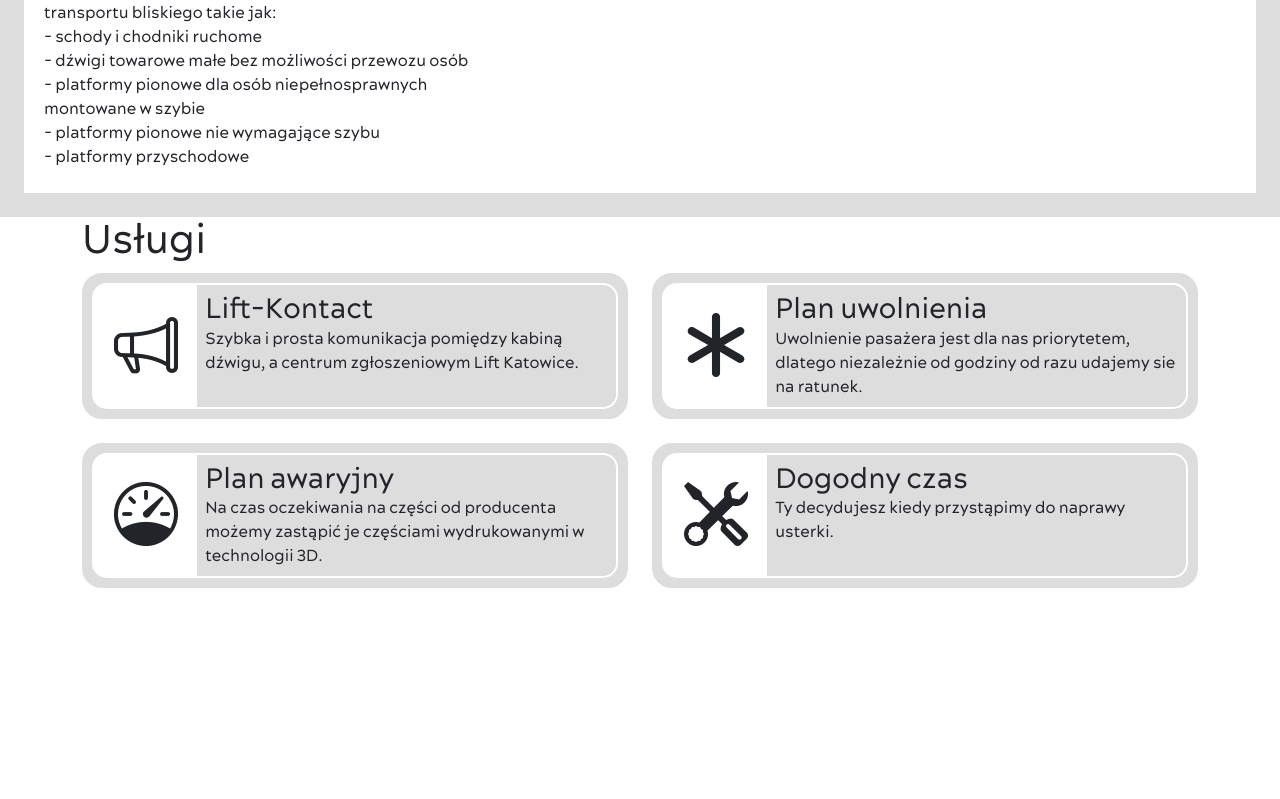
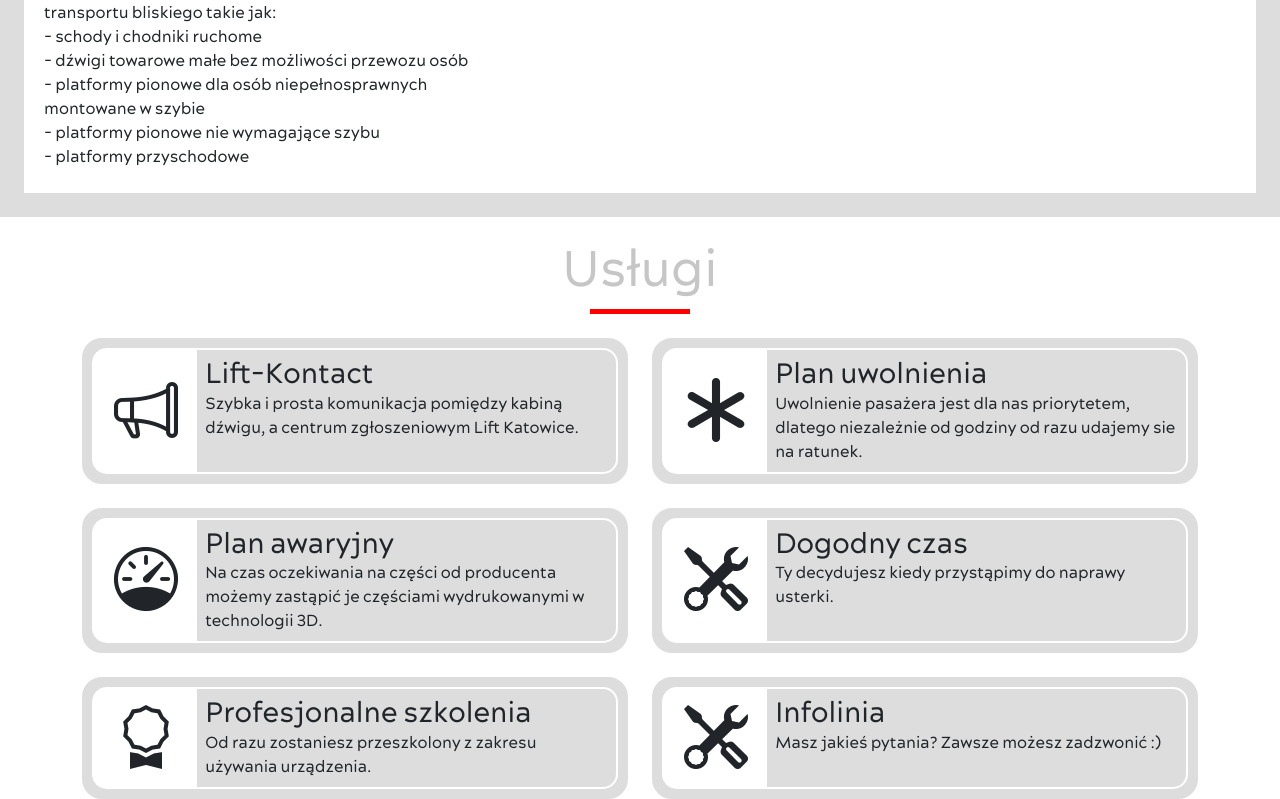
Before and after one commit to luiqiana/liftkatowice, a React (Create React App) app in the folder client/: page / in a window 1280 px wide. Shown: the part 1384-2183 px from the top of the page. Before the commit the page ends 1972 px from the top, so only its background shows below. Built offline with nearby package versions, Linux system fonts and the light colour scheme.

Commit message:
Completed offer section

```diff
--- a/client/src/components/index/Offer.js
+++ b/client/src/components/index/Offer.js
@@ -3,8 +3,6 @@ import React, {Component} from 'react';
 import Container from 'react-bootstrap/Container';
 import Row from 'react-bootstrap/Row';
 import Col from 'react-bootstrap/Col';
-
-
 
 class Offer extends Component {
 	constructor(props) {
@@ -41,9 +39,10 @@ class Offer extends Component {
 		return(
 			<section id="offer">
 				<Container>
-					<div className="main-header-container">
+					<div className="offer-header-container mt-4">
 						<h1>Usługi</h1>
 					</div>
+					<div className="divider mx-auto mb-4 mt-2" />
 					<Row className="index-offer-about-row">
 						<Col md={6}>
 							<div className="offer-container p-2">
@@ -108,6 +107,38 @@ class Offer extends Component {
 							</div>
 						</Col>
 					</Row>
+					<Row className="mt-3 mt-md-0 pt-md-4 index-offer-about-row">
+						<Col md={6}>
+							<div className="offer-container p-2">
+								<div className="icon-container">
+									<i className="bi bi-award" />
+								</div>
+								<div className="text-container p-2">
+									<div className="header-container">
+										<h3>Profesjonalne szkolenia</h3>
+									</div>
+									<div className="p-container">
+										<p>Od razu zostaniesz przeszkolony z zakresu używania urządzenia.</p>
+									</div>
+								</div>
+							</div>
+						</Col>
+						<Col md={6} className="mt-3 mt-md-0 ">
+							<div className="offer-container p-2">
+								<div className="icon-container">
+									<i className="bi bi-tools" />
+								</div>
+								<div className="text-container p-2">
+									<div className="header-container">
+										<h3>Infolinia</h3>
+									</div>
+									<div className="p-container">
+										<p>Masz jakieś pytania? Zawsze możesz zadzwonić :)</p>
+									</div>
+								</div>
+							</div>
+						</Col>
+					</Row>
 				</Container>
 			</section>
 		);
--- a/client/src/styles/scss/style.scss
+++ b/client/src/styles/scss/style.scss
@@ -206,6 +206,7 @@ section#indexMain {
 */
 section#about {
 	background-color: #dddddd;
+	scroll-margin-top: 60px;
 
 	div.about-text-col {
 		background-color: #ffffff;
@@ -246,6 +247,22 @@ section#about {
 */
 section#offer {
 	div.container {
+		div.offer-header-container {
+			text-align: center;
+			h1 {
+				font-size: 50px;
+				font-weight: 300;
+				color: #c6c6c6;
+				margin-bottom: 0;
+			}
+		}
+
+		div.divider {
+			background-color: #ff0000;
+			width: 100px;
+			height: 5px;
+		}
+
 		div.row {
 			div.offer-container {
 				border-radius: 20px;
```
Also changed, not shown: client/src/styles/css/style.css, 1 other file (tests, documents, lock files or other folders).
